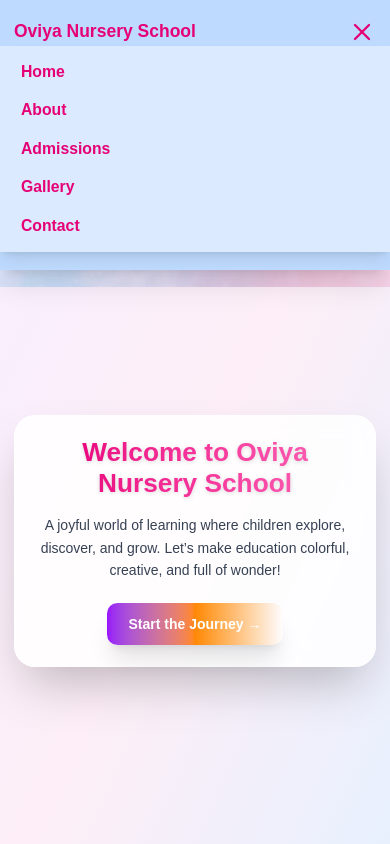
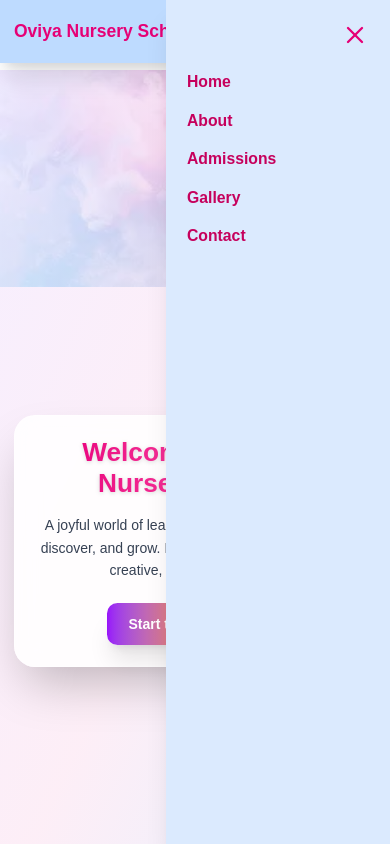
Before and after one commit to OviyaSenthilk/oviyanursery, a Next.js app: page / in a window 390 px wide. Both pictures are taken after a click on the button 362 px from the left and 31 px from the top of the page. Shown: the top 844 px of the page. Built offline with nearby package versions, Linux system fonts and the light colour scheme.

Commit message:
completed

```diff
--- a/src/components/Navbar.jsx
+++ b/src/components/Navbar.jsx
@@ -87,20 +87,27 @@ export default function Navbar() {
         </button>
       </div>
 
+
       {/* Mobile Dropdown Menu */}
       <AnimatePresence>
         {open && (
           <motion.div
-            initial={{ height: 0, opacity: 0 }}
-            animate={{ height: "auto", opacity: 1 }}
-            exit={{ height: 0, opacity: 0 }}
-            className="md:hidden bg-blue-100 px-6 py-4 space-y-4 font-bold text-pink-600 shadow-lg"
+            initial={{ x: "100%" }}
+            animate={{ x: 0 }}
+            exit={{ x: "100%" }}
+            transition={{ type: "tween", duration: 0.3 }}
+            className="md:hidden fixed top-0 right-0 h-full w-64 bg-blue-100 p-6 shadow-xl z-50 flex flex-col"
           >
+            <div className="flex justify-end mb-6">
+              <button onClick={() => setOpen(false)} className="text-pink-600">
+                <X size={28} />
+              </button>
+            </div>
             {menuItems.map((item, i) => (
               <button
                 key={i}
                 onClick={() => scrollToSection(item.id)}
-                className="block text-lg w-full text-left"
+                className="text-pink-700 font-bold text-lg mb-4 text-left hover:scale-105 transition-transform"
               >
                 {item.name}
               </button>
@@ -108,6 +115,7 @@ export default function Navbar() {
           </motion.div>
         )}
       </AnimatePresence>
-    </nav>
-  );
-}
+
+          </nav>
+        );
+      }
```
